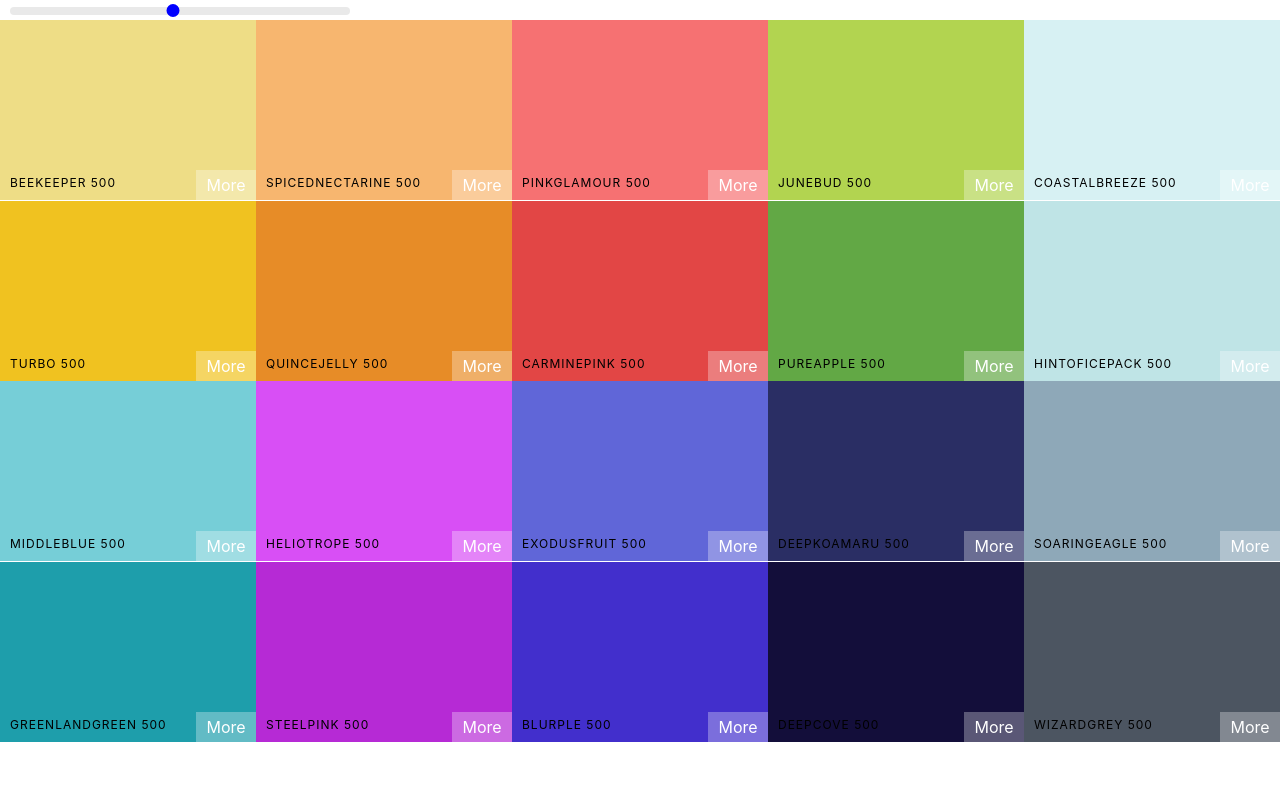
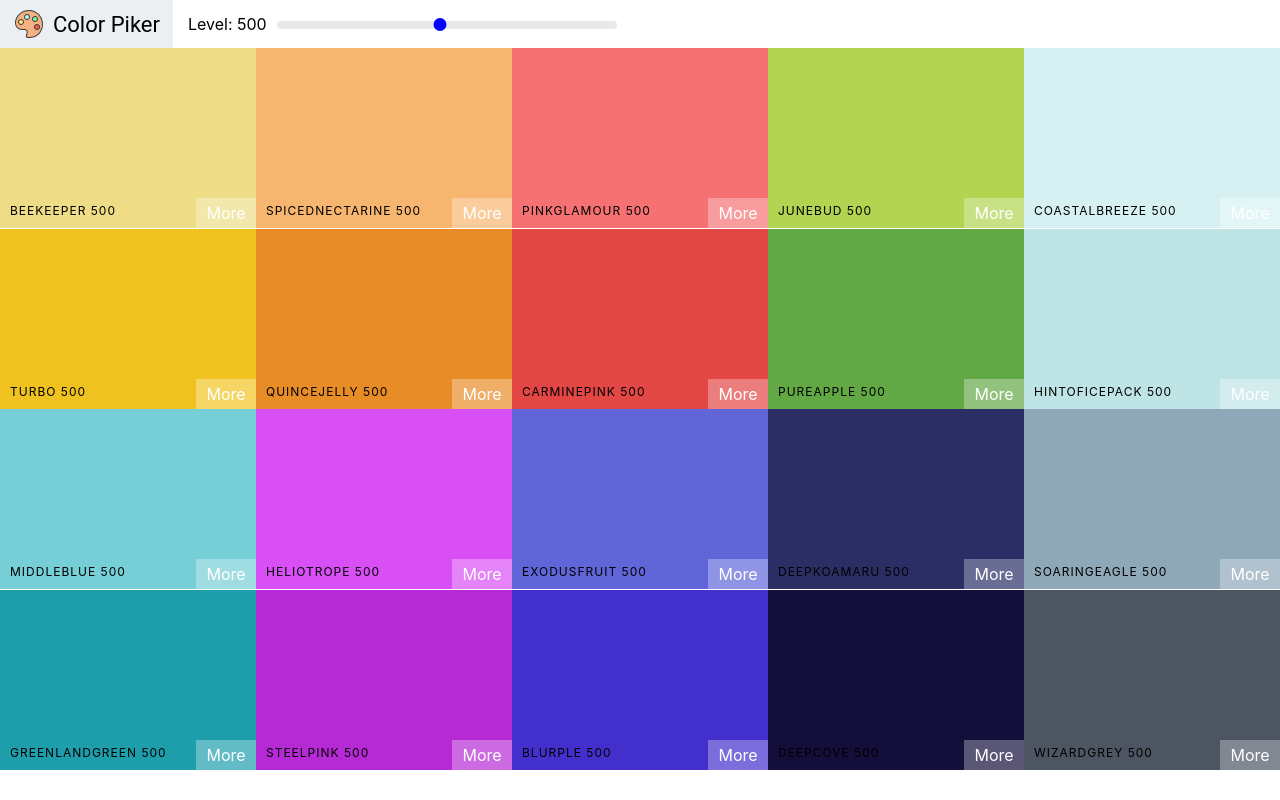
Before and after one commit to Lukazovic/color-palettes-react-app, a React (Create React App) app: page / in a window 1280 px wide. Built offline with nearby package versions, Linux system fonts and the light colour scheme.

Commit message:
Add Navbar

```diff
--- /dev/null
+++ b/src/Navbar.css
@@ -0,0 +1,54 @@
+.Navbar {
+  display: flex;
+  align-items: center;
+  justify-content: flex-start;
+  height: 6vh;
+}
+
+.logo {
+  margin-right: 15px;
+  padding: 0 13px;
+  font-size: 22px;
+  background-color: #eceff1;
+  font-family: Roboto;
+  height: 100%;
+  display: flex;
+  align-items: center;
+}
+
+.logo img {
+  margin-right: 0.5rem;
+}
+
+.logo a {
+  text-decoration: none;
+  color: black;
+}
+
+.slider {
+  width: 340px;
+  margin: 0 10px;
+  display: inline-block;
+}
+
+.rc-slider-track {
+  background-color: transparent;
+}
+
+.rc-slider-rail {
+  height: 8px;
+}
+
+.rc-slider-handle,
+.rc-slider-handle:active,
+.rc-slider-handle:focus,
+.rc-slider-handle:hover {
+  background-color: blue;
+  outline: none;
+  border: 2px solid blue;
+  box-shadow: none;
+  width: 13px;
+  height: 13px;
+  margin-left: -7px;
+  margin-top: -3px;
+}
--- /dev/null
+++ b/src/Navbar.js
@@ -0,0 +1,31 @@
+import React, { Component } from "react";
+import Slider from "rc-slider";
+import logo from "./logo.svg";
+import "rc-slider/assets/index.css";
+import "./Navbar.css";
+
+export default class Navbar extends Component {
+  render() {
+    const { level, changeLevel } = this.props;
+    return (
+      <header className="Navbar">
+        <div className="logo">
+          <img src={logo} alt="Color palette" />
+          <a href="#">Color Piker</a>
+        </div>
+        <div className="slider-container">
+          <span>Level: {level}</span>
+          <div className="slider">
+            <Slider
+              defaultValue={level}
+              min={100}
+              max={900}
+              step={100}
+              onAfterChange={changeLevel}
+            />
+          </div>
+        </div>
+      </header>
+    );
+  }
+}
--- a/src/Palette.css
+++ b/src/Palette.css
@@ -5,31 +5,3 @@
 .Palette-colors {
   height: 90%;
 }
-
-.slider {
-  width: 340px;
-  margin: 0 10px;
-  display: inline-block;
-}
-
-.rc-slider-track {
-  background-color: transparent;
-}
-
-.rc-slider-rail {
-  height: 8px;
-}
-
-.rc-slider-handle,
-.rc-slider-handle:active,
-.rc-slider-handle:focus,
-.rc-slider-handle:hover {
-  background-color: blue;
-  outline: none;
-  border: 2px solid blue;
-  box-shadow: none;
-  width: 13px;
-  height: 13px;
-  margin-left: -7px;
-  margin-top: -3px;
-}
--- a/src/Palette.js
+++ b/src/Palette.js
@@ -1,7 +1,6 @@
 import React, { Component } from "react";
 import ColorBox from "./ColorsBox";
-import Slider from "rc-slider";
-import "rc-slider/assets/index.css";
+import Navbar from "./Navbar";
 import "./Palette.css";
 
 export default class Palette extends Component {
@@ -21,15 +20,7 @@ export default class Palette extends Component {
     ));
     return (
       <div className="Palette">
-        <div className="slider">
-          <Slider
-            defaultValue={level}
-            min={100}
-            max={900}
-            step={100}
-            onAfterChange={this.handleLevelChange}
-          />
-        </div>
+        <Navbar level={level} changeLevel={this.handleLevelChange} />
         {/* navbar */}
         <div className="Palette-colors">{colorBoxes}</div>
         {/* Footer */}
```
